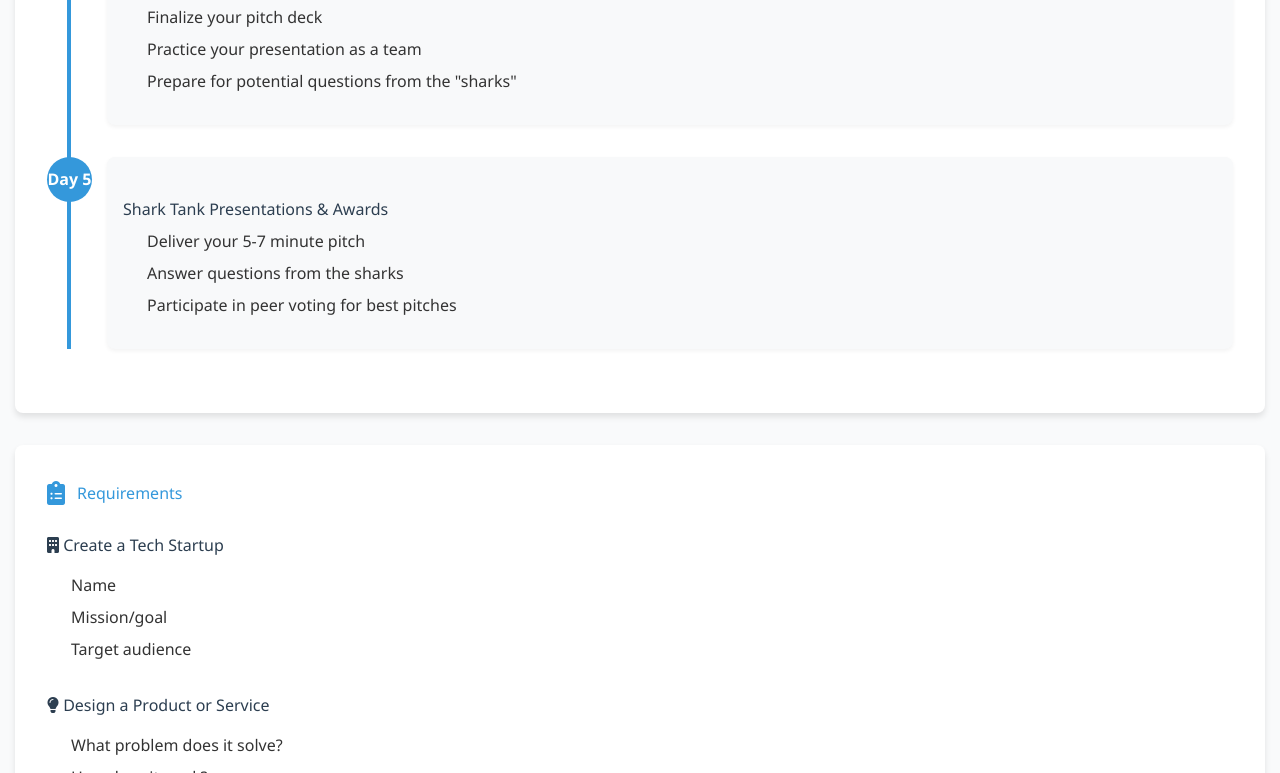
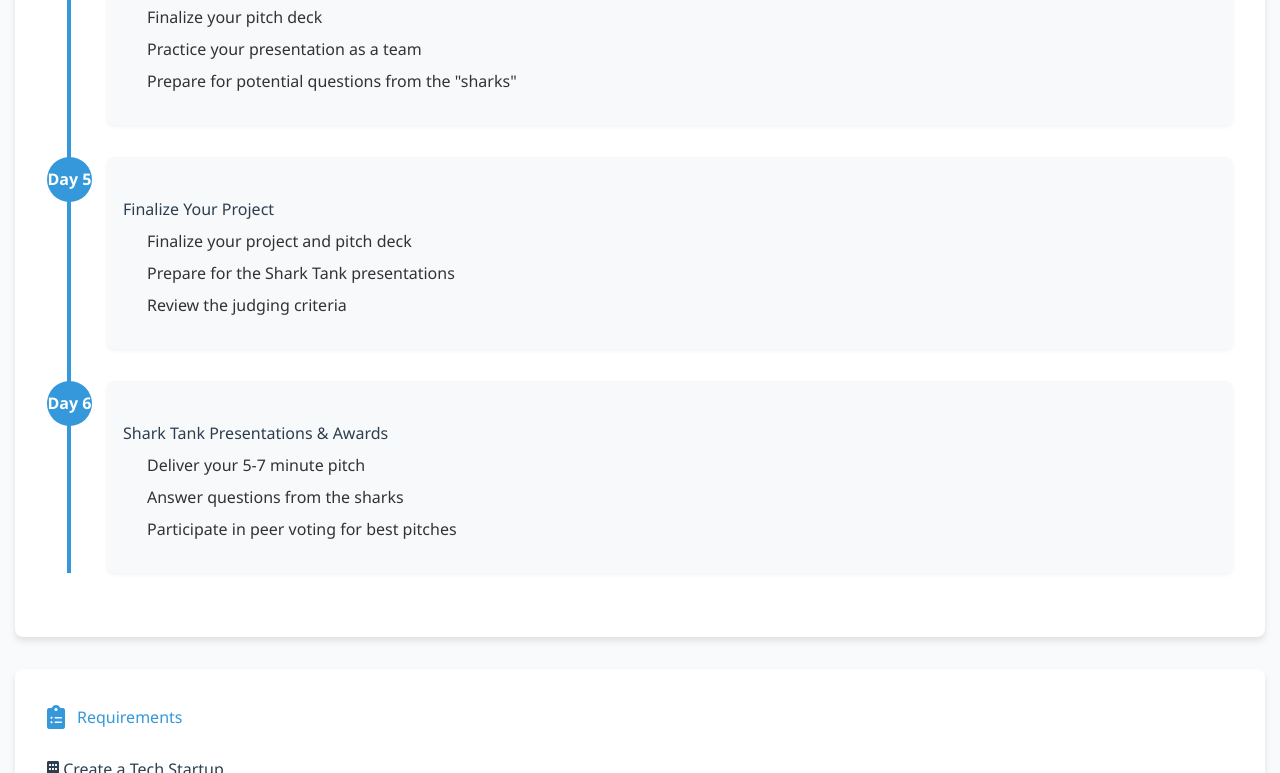
Before and after one commit to mr-blakley/shark-tank-project, a plain HTML site: page index.html in a window 1280 px wide. Shown: the part 1632-2405 px from the top of the page. Drawn offline with nearby package versions, Linux system fonts and the light colour scheme.

Commit message:
reschedule

```diff
--- a/index.html
+++ b/index.html
@@ -143,6 +143,18 @@
                 </div>
                 <div class="timeline-item">
                     <div class="timeline-day">Day 5</div>
+                    <div class="timeline-content">
+                        <h3>Finalize Your Project</h3>
+                        <ul>
+                            <li>Finalize your project and pitch deck</li>
+                            <li>Prepare for the Shark Tank presentations</li>
+                            <li>Review the judging criteria</li>
+                        </ul>
+                    </div>
+                </div>
+
+                <div class="timeline-item">
+                    <div class="timeline-day">Day 6</div>
                     <div class="timeline-content">
                         <h3>Shark Tank Presentations & Awards</h3>
                         <ul>
```
